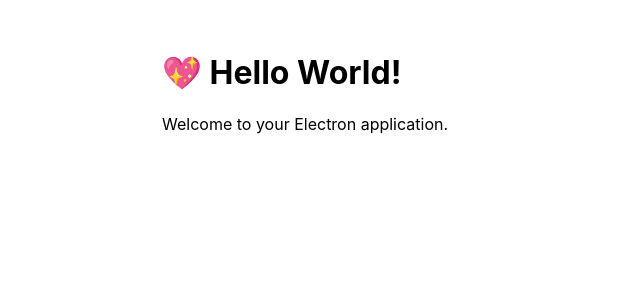
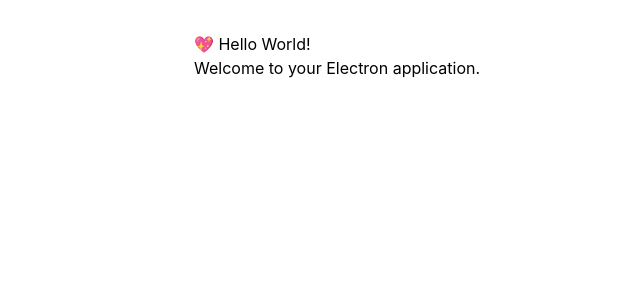
Before and after one commit to rhy3h/crazyrickbot-app, a Vue app: page / in a window 1280 px wide. Shown: the top 300 px of the page, without its empty margins (174-814 px from the left). Built offline with nearby package versions, Linux system fonts and the light colour scheme.

Commit message:
feat: support tailwind

```diff
--- /dev/null
+++ b/postcss.config.js
@@ -0,0 +1,6 @@
+module.exports = {
+  plugins: {
+    tailwindcss: {},
+    autoprefixer: {}
+  }
+}
--- a/src/frontend/index.css
+++ b/src/frontend/index.css
@@ -1,3 +1,7 @@
+@tailwind base;
+@tailwind components;
+@tailwind utilities;
+
 body {
   font-family: -apple-system, BlinkMacSystemFont, 'Segoe UI', Roboto, Helvetica,
     Arial, sans-serif;
--- /dev/null
+++ b/tailwind.config.js
@@ -0,0 +1,11 @@
+/** @type {import('tailwindcss').Config} */
+module.exports = {
+  content: [
+    './index.html',
+    './src/frontend/**/*.{html,vue}'
+  ],
+  theme: {
+    extend: {}
+  },
+  plugins: []
+}
```
